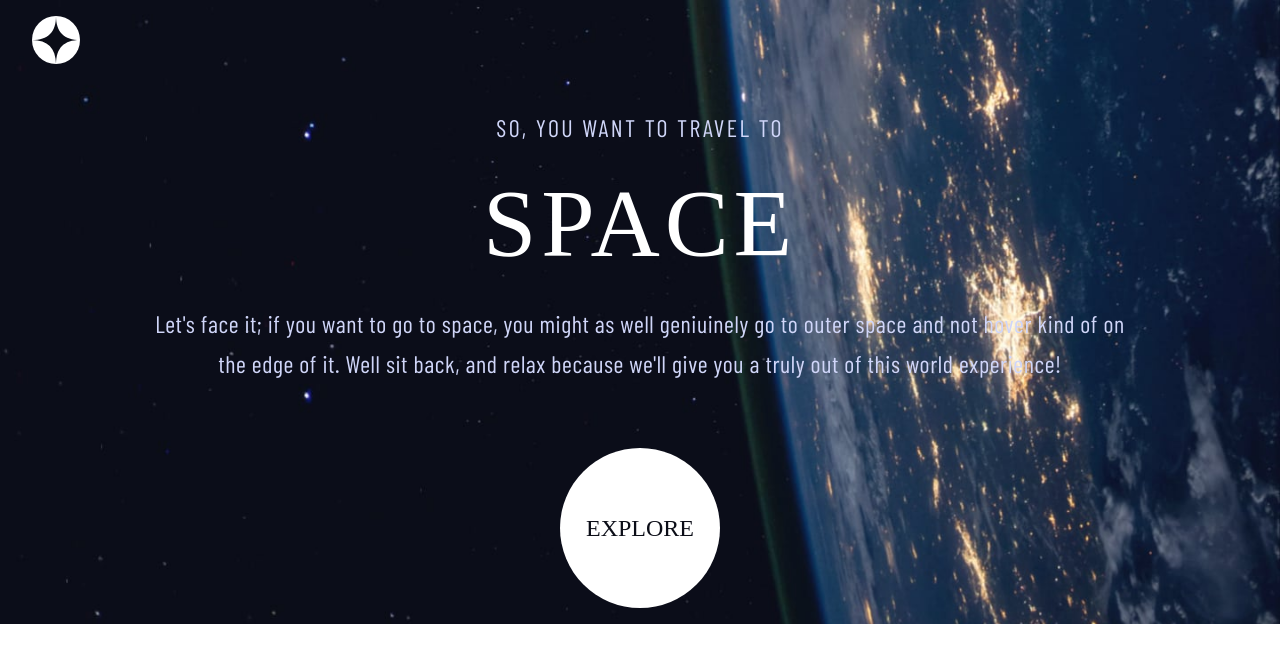
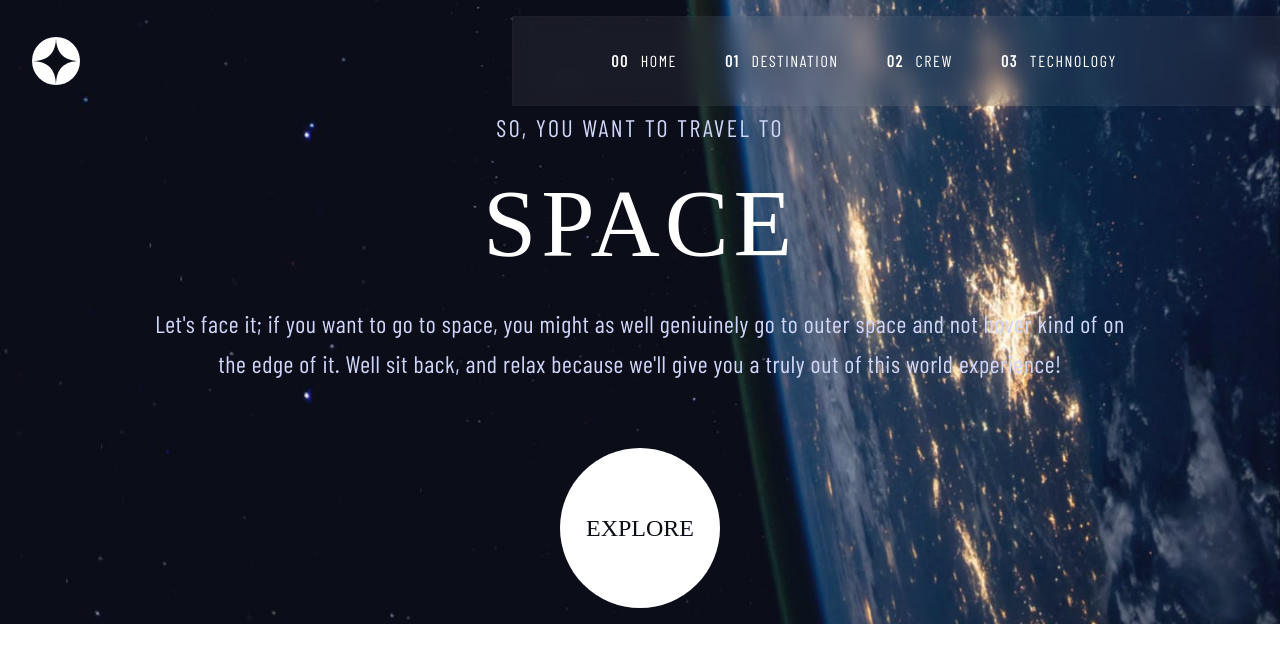
Before and after one commit to AymenDiabi/space-website, a website built with Vite: page index.html in a window 1280 px wide. Built offline with nearby package versions, Linux system fonts and the light colour scheme; a web font is replaced by a local one.

Commit message:
Hero Section

```diff
--- a/index.html
+++ b/index.html
@@ -26,7 +26,7 @@
           <!-- Divider -->
           <div class="absolute h-[1px] w-full max-w-[480px] bg-white flex-grow-0 flex-shrink opacity-25 left-28 hidden"></div>
           <!-- Navigation Links Box -->
-          <div class="relative flex items-center justify-center gap-12 glassmorphism flex-auto max-w-3xl py-8 pl-8 pr-24 font-sans hidden">
+          <div class="relative flex items-center justify-center gap-12 glassmorphism flex-auto max-w-3xl py-8 pl-8 pr-24 font-sans">
             <!-- Navigation Links -->
             <div class="group relative flex flex-col justify-between space-y-[3.45rem] z-10">
               <a href="#" class="uppercase text-white tracking-widest text-md"><span class="font-bold pr-3">00</span>Home</a>
```
